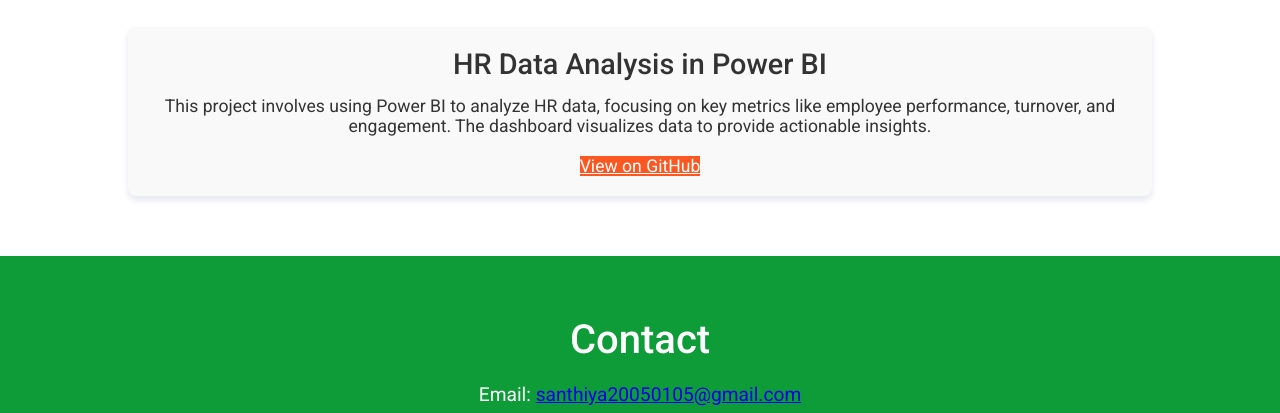
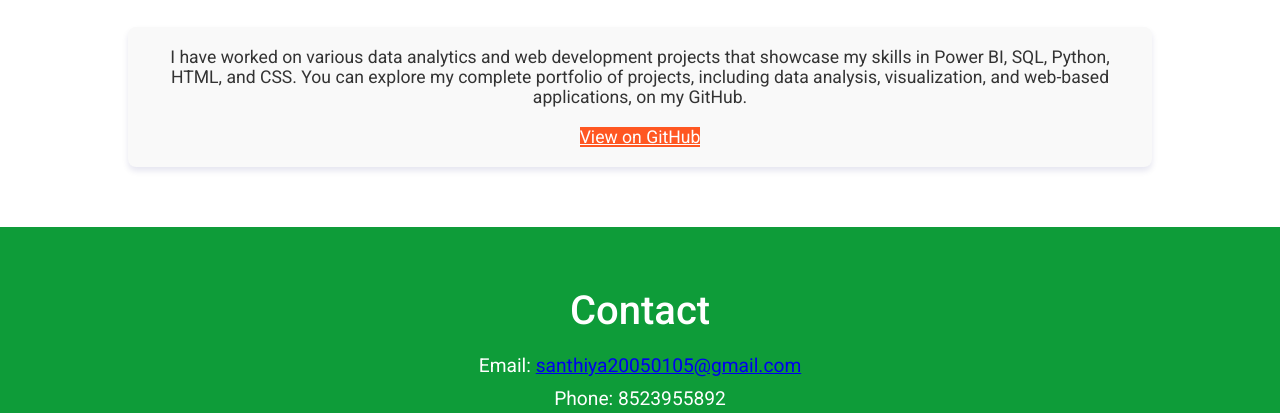
Before and after one commit to santhanamari2005/portfolio, a plain HTML site: page profile.html in a window 1280 px wide. Shown: the part 675-1088 px from the top of the page. Drawn offline with Linux system fonts and the light colour scheme.

Commit message:
Update profile.html

```diff
--- a/profile.html
+++ b/profile.html
@@ -45,8 +45,7 @@
 
             <h3>Projects</h3>
             <div class="project-card">
-                <h4>HR Data Analysis in Power BI</h4>
-                <p>This project involves using Power BI to analyze HR data, focusing on key metrics like employee performance, turnover, and engagement. The dashboard visualizes data to provide actionable insights.</p>
+                <p>I have worked on various data analytics and web development projects that showcase my skills in Power BI, SQL, Python, HTML, and CSS. You can explore my complete portfolio of projects, including data analysis, visualization, and web-based applications, on my GitHub.</p>
                 <a href="https://github.com/santhanamari2005" class="btn" target="_blank">View on GitHub</a>
             </div>
         </div>
```
